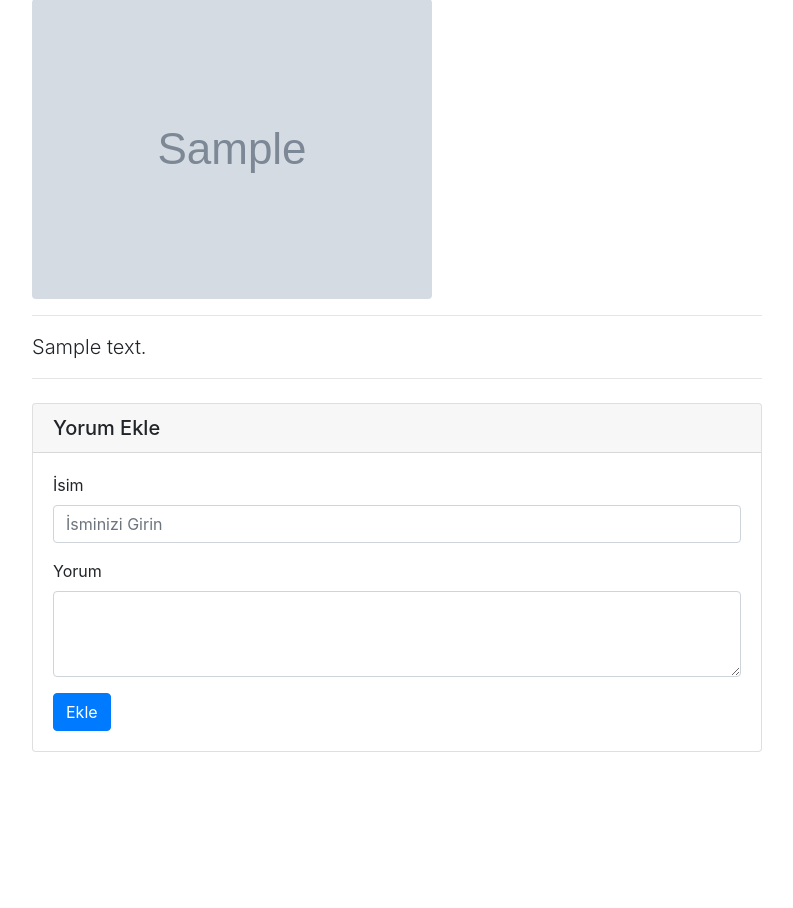
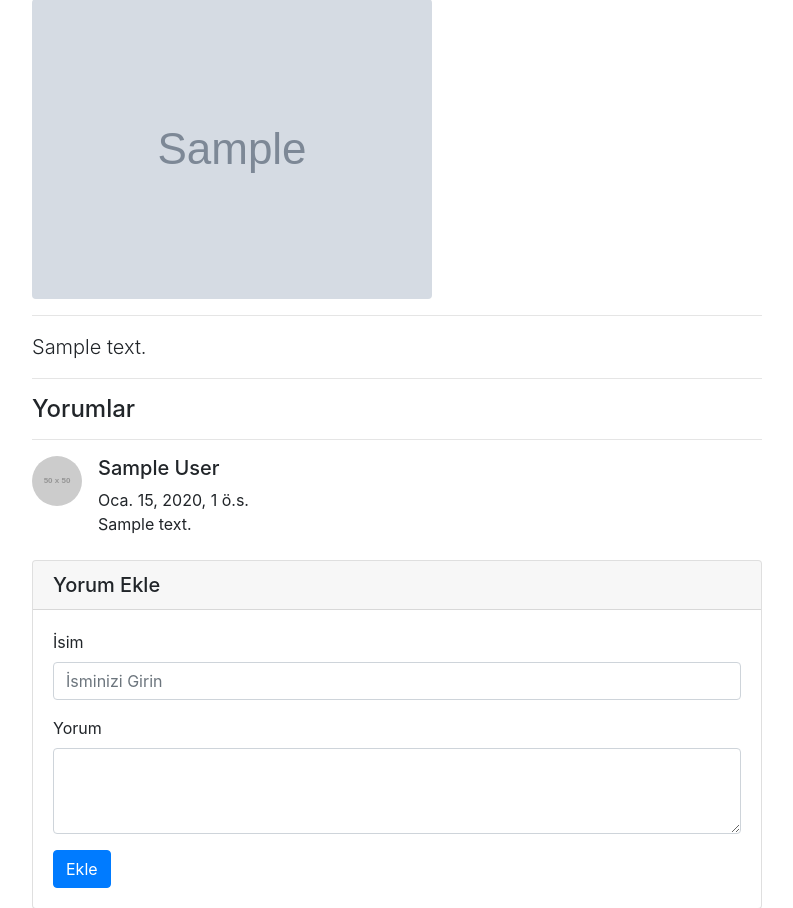
Before and after one commit to selametsamli/Django, a Django app: page /articles/article/1 in a window 1280 px wide. Shown: the part 343-1251 px from the top of the page, without its empty margins (53-846 px from the left). Before the commit the page ends 1095 px from the top, so only its background shows below. Run offline with Django 3.2, Linux system fonts and the light colour scheme; tables that the repository leaves empty hold one stand-in row (values such as "Sample post"); grey boxes marked "Sample" are stand-in pictures; grey boxes labelled with a size stand in for pictures from a placeholder-image service; some libraries are stand-ins or nearby versions.

Commit message:
comment on the article

```diff
--- a/blog/article/views.py
+++ b/blog/article/views.py
@@ -58,7 +58,9 @@ def detail(request,id):
     #article = Article.objects.filter(id = id).first()
     article = get_object_or_404(Article,id=id)
 
-    return render(request,"detail.html",{"article":article})
+    comments = article.comments.all()
+
+    return render(request,"detail.html",{"article":article,"comments":comments})
 
 @login_required(login_url = "user:login")
 def update(request,id):
--- a/blog/templates/detail.html
+++ b/blog/templates/detail.html
@@ -37,6 +37,32 @@
               {{article.content|safe}}
          </p>
           <hr>
+          <h4>Yorumlar</h4>
+          <hr>
+
+          {% if comments %}
+
+          {% for comment in comments  %}
+
+          <!-- Single Comment -->
+          <div class="media mb-4">
+              <img class="d-flex mr-3 rounded-circle" src="http://placehold.it/50x50" alt="">
+              <div class="media-body">
+                <h5 class="mt-0">{{comment.comment_author}}</h5>
+                {{comment.comment_date}} <br>
+                {{comment.comment_content}}
+              </div>
+            </div>
+
+          {% endfor %}
+
+
+
+          {% else %}
+
+            <div class="alert alert-danger">Bu makaleye yorum yazılmamış</div>
+          {% endif %}
+
 
         <!-- Comments Form -->
       <div class="card my-4">
@@ -57,6 +83,8 @@
           </form>
         </div>
       </div>
+
+
         </div>
 
       </div>
```
